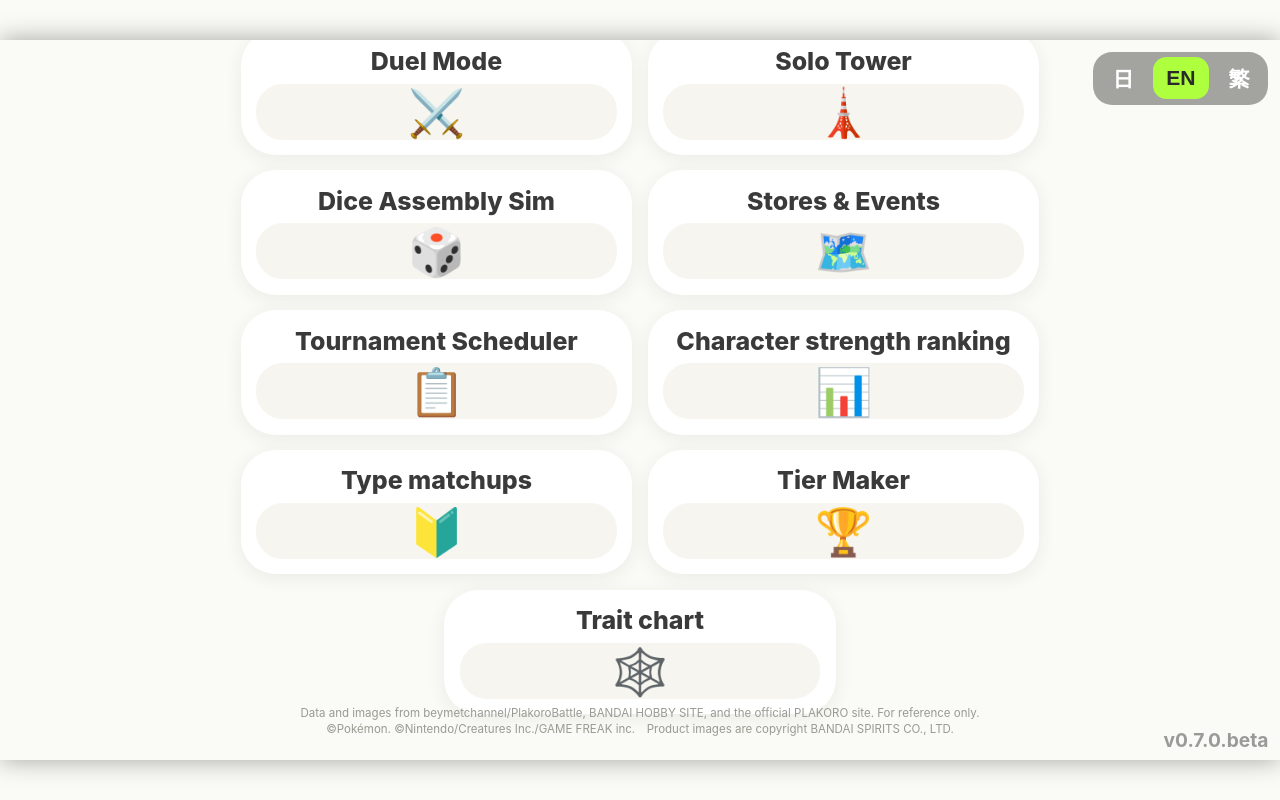
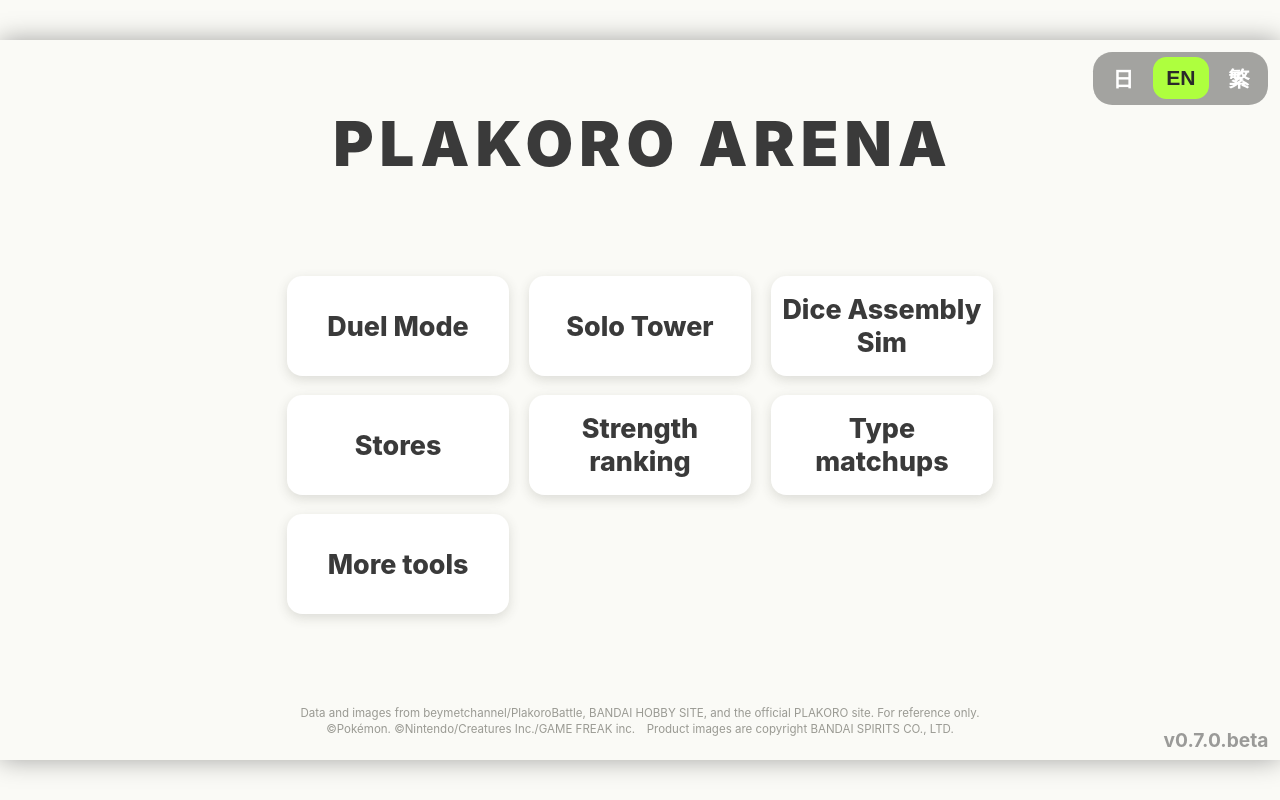
Before and after one commit to shawnlin0201/plakoro-arena, a Vue app: page / in a window 1280 px wide. Built offline with nearby package versions, Linux system fonts and the light colour scheme.

Commit message:
feat: 主選單分層與標題

```diff
--- a/src/components/ModeSelect.vue
+++ b/src/components/ModeSelect.vue
@@ -1,5 +1,7 @@
 <script setup>
 import { useI18n } from 'vue-i18n'
+
+import { computed, ref } from 'vue'
 
 const emit = defineEmits(['pick'])
 const { t } = useI18n()
@@ -11,39 +13,85 @@
 // code. Deleting the entry instead would leave its component, i18n strings and data loader with
 // no visible caller, which is how features quietly rot — this way re-enabling is one word.
 const MODES = [
-  { key: 'duel', icon: '⚔️' },
-  { key: 'solo', icon: '🗼' },
-  { key: 'diceBuilder', icon: '🎲' },
-  { key: 'storeInfo', icon: '🗺️' },
+  { key: 'duel' },
+  { key: 'solo' },
+  { key: 'diceBuilder' },
+  { key: 'storeInfo' },
   // Hidden 2026-08-28: the market data behind it isn't maintainable by hand yet — most listing
   // sources need a login to snapshot, so the figures would go stale without anyone noticing.
-  { key: 'priceLog', icon: '💰', enabled: false },
-  { key: 'tournament', icon: '📋' },
-  { key: 'tierList', icon: '📊' },
-  { key: 'typeChart', icon: '🔰' },
-  { key: 'tierMaker', icon: '🏆' },
-  { key: 'traitChart', icon: '🕸️' }
+  { key: 'priceLog', enabled: false },
+  { key: 'tierList' },
+  { key: 'typeChart' },
+  // `group` moves a mode one level down. The top level is what a player opens the app to do;
+  // these three are things an organiser or a theorycrafter comes looking for, and keeping them
+  // up front pushed the front page past the point where every card still fit.
+  { key: 'tournament', group: 'tools' },
+  { key: 'tierMaker', group: 'tools' },
+  { key: 'traitChart', group: 'tools' }
 ]
 
-const VISIBLE_MODES = MODES.filter(m => m.enabled !== false)
+const GROUPS = [{ key: 'tools' }]
+
+const openGroup = ref(null)
+
+const topLevel = computed(() => [
+  ...MODES.filter(m => m.enabled !== false && !m.group),
+  ...GROUPS.map(g => ({ ...g, isGroup: true }))
+])
+
+const groupModes = computed(() =>
+  MODES.filter(m => m.enabled !== false && m.group === openGroup.value))
+
+const cards = computed(() => (openGroup.value ? groupModes.value : topLevel.value))
+
+function pick(card) {
+  if (card.isGroup) openGroup.value = card.key
+  else emit('pick', card.key)
+}
+
+function label(card) {
+  return card.isGroup ? t('mode.group.' + card.key) : t('mode.' + card.key)
+}
+
+// The cards, split into rows here rather than left to wrap.
+//
+// Wrapping decides which card lands on which line, but gives the lines no way to share the
+// height they have: a wrapped line is as tall as its contents, so each mode added pushed the
+// last line further past the bottom of the stage — at nine it was clipped. Real rows can each
+// take `flex: 1` and divide the box between them, so the cards shrink instead.
+const COLUMNS = 3
+
+const rows = computed(() => {
+  const out = []
+  for (let i = 0; i < cards.value.length; i += COLUMNS) {
+    out.push(cards.value.slice(i, i + COLUMNS))
+  }
+  return out
+})
 </script>
 
 <template>
   <div class="board select-board mode-select">
-    <!-- Wrapping rows rather than one tall column: a single column divides the fixed stage
-         height by however many modes there are, so each new one shrinks every card until they
-         stop fitting (which is exactly what happened at five). Wrapping adds a row instead, so
-         the cards keep a workable size no matter how many there are. -->
+    <h1 class="mode-wordmark">PLAKORO ARENA</h1>
+
+    <!-- A bounded box with real rows inside it, rather than cards left to wrap. The box's
+         height is whatever the stage leaves; the rows divide it between them, so adding a mode
+         makes every card a little shorter instead of pushing the last row off the bottom. -->
     <div class="mode-grid">
-      <button
-        v-for="m in VISIBLE_MODES"
-        :key="m.key"
-        class="select-card mode-card"
-        @click="emit('pick', m.key)"
-      >
-        <span class="select-card-title mode-card-title">{{ t('mode.' + m.key) }}</span>
-        <span class="select-box mode-card-icon">{{ m.icon }}</span>
-      </button>
+      <div v-for="(row, i) in rows" :key="i" class="mode-row">
+        <button
+          v-for="c in row"
+          :key="c.key"
+          class="select-card mode-card"
+          @click="pick(c)"
+        >
+          <span class="select-card-title mode-card-title">{{ label(c) }}</span>
+        </button>
+      </div>
+    </div>
+
+    <div v-if="openGroup" class="mode-back">
+      <button class="btn secondary" @click="openGroup = null">{{ t('common.back') }}</button>
     </div>
 
     <!-- Attribution sits on the mode select rather than inside each mode: it's the one screen
@@ -63,50 +111,112 @@
   justify-content: center;
 }
 
+/* The title screen's title. Sits outside the bounded box and takes a fixed share, so the rows
+   below divide whatever is left rather than being pushed off the bottom by it.
+
+   Set large enough to read as the screen's title rather than a heading over a list. */
+.mode-wordmark {
+  flex-shrink: 0;
+  margin: 0;
+  padding: 1.75rem 0 0.75rem;
+  /* rem, not vw: the app already scales its root font with the stage, so a viewport unit
+     here would drift out of step with everything around it. */
+  font-size: 2rem;
+  font-weight: 900;
+  letter-spacing: 0.1em;
+  /* The tracking adds a trailing gap after the last letter; pulling it back keeps the mark
+     optically centred. */
+  text-indent: 0.1em;
+  line-height: 1;
+  color: var(--ink);
+  text-align: center;
+  white-space: nowrap;
+}
+
+/* The bounded box. Takes what the stage leaves, and never more. */
 .mode-grid {
+  --gap: 0.625rem;
+  /* Must stay `flex: 1`. The rows inside are `flex: 1 1 0`, which divides a definite height —
+     sizing this box to its content instead leaves them nothing to divide, which is what broke
+     the menu. The menu is kept subordinate to the title by capping the rows, not this box. */
   flex: 1;
-  /* Without this the grid refuses to shrink below its content and overflows the stage — the
+  /* Without this the box refuses to shrink below its content and overflows the stage — the
      same flex default (min-height:auto) that broke the single-column version. */
   min-height: 0;
   width: 100%;
-  max-width: 26rem;
+  max-width: 23rem;
   display: flex;
-  flex-wrap: wrap;
-  align-content: center;
+  flex-direction: column;
   justify-content: center;
-  gap: 0.5rem;
+  gap: var(--gap);
+  padding: 0.25rem 0;
+}
+
+/* One row. `flex: 1 1 0` with `min-height: 0` is what lets the rows share the box instead of
+   each insisting on its content's height — the whole reason the ninth card used to overflow. */
+/* Rows share whatever the box has. The cap is what keeps the menu subordinate to the title:
+   with only a few cards they would otherwise stretch to fill the screen again. */
+.mode-row {
+  flex: 1 1 0;
+  min-height: 0;
+  max-height: 3.25rem;
+  display: flex;
+  gap: var(--gap);
 }
 
 .mode-card {
-  /* Two per row: basis is half the track minus its share of the gap, and the matching max-width
-     stops a lone card on the last row from stretching to full width. */
-  flex: 1 1 calc(50% - 0.25rem);
-  max-width: calc(50% - 0.25rem);
+  /* Half the row, and capped there so a lone card on the last row doesn't stretch across. */
+  flex: 1 1 0;
+  /* A third of the row, so a last row holding one or two cards keeps them the same width
+     as the full rows above rather than spreading them across. */
+  max-width: calc((100% - var(--gap) * 2) / 3);
   min-width: 0;
   min-height: 0;
-  /* Caps the row height so three rows always clear the stage, while flex-basis still lets the
-     cards breathe when there are fewer of them. */
-  max-height: 5.5rem;
-  padding: 0.5rem;
-  gap: 0.25rem;
+  /* Overridden rather than changing .select-card or --radius: those are shared with every
+     other picker in the app, and only this menu's cards got smaller. */
+  border-radius: 0.5rem;
+  /* Stronger than the global --shadow. That one is tuned for large cards, where a wide soft
+     spread reads as depth; at this size it spreads further than the card itself and vanishes.
+     A tighter, darker drop keeps the cards sitting on the board. */
+  box-shadow: 0 0.125rem 0.375rem rgba(60, 60, 50, 0.16);
+  transition: box-shadow 0.12s, transform 0.1s;
+  /* The label is the whole card, so it takes the middle. */
+  display: flex;
+  align-items: center;
+  justify-content: center;
+  padding: 0.1875rem 0.375rem;
   overflow: hidden;
   cursor: pointer;
   border: none;
   font-family: inherit;
 }
-.mode-card:active { transform: scale(.97); }
+.mode-card:hover { box-shadow: 0 0.1875rem 0.5rem rgba(60, 60, 50, 0.22); }
+.mode-card:active { transform: scale(.97); box-shadow: 0 0.0625rem 0.1875rem rgba(60, 60, 50, 0.2); }
 
-.mode-card-title {
+.mode-back { flex-shrink: 0; padding-top: 0.875rem; }
+
+/* The global .btn is sized for screens whose controls are the main event. Here it sits under
+   a menu of 0.875rem labels, and at 1rem/800 in full ink it read as the heaviest thing on the
+   screen — which is what kept looking "too dark" while the fill was already almost white. */
+.mode-back .btn {
+  padding: 0.4375rem 1.125rem;
   font-size: 0.8125rem;
-  white-space: nowrap;
-  overflow: hidden;
-  text-overflow: ellipsis;
-  max-width: 100%;
+  font-weight: 700;
+  /* Colour comes from .btn.secondary; only the size is this menu's business. */
+  box-shadow: 0 0.0625rem 0.25rem rgba(0, 0, 0, 0.18);
 }
 
-.mode-card-icon {
-  font-size: 1.5rem;
-  /* Inherited from .select-box, but restated so the icon block can shrink with the card. */
-  min-height: 0;
+/* Two lines allowed before it truncates — "Character strength ranking" does not fit on one
+   at any size the card can afford, and clipping a mode's name is worse than wrapping it. */
+.mode-card-title {
+  max-width: 100%;
+  font-size: 0.875rem;
+  line-height: 1.25;
+  text-align: center;
+  display: -webkit-box;
+  -webkit-line-clamp: 2;
+  -webkit-box-orient: vertical;
+  overflow: hidden;
 }
+
 </style>
--- a/src/i18n/locales/en.json
+++ b/src/i18n/locales/en.json
@@ -114,13 +114,16 @@
     "duel": "Duel Mode",
     "solo": "Solo Tower",
     "diceBuilder": "Dice Assembly Sim",
-    "storeInfo": "Stores & Events",
+    "storeInfo": "Stores",
     "priceLog": "Market",
     "tournament": "Tournament Scheduler",
-    "tierList": "Character strength ranking",
+    "tierList": "Strength ranking",
     "typeChart": "Type matchups",
     "tierMaker": "Tier Maker",
-    "traitChart": "Trait chart"
+    "traitChart": "Trait chart",
+    "group": {
+      "tools": "More tools"
+    }
   },
   "priceLog": {
     "title": {
--- a/src/i18n/locales/ja.json
+++ b/src/i18n/locales/ja.json
@@ -114,13 +114,16 @@
     "duel": "対戦モード",
     "solo": "ソロタワー",
     "diceBuilder": "ダイス組立シミュレーター",
-    "storeInfo": "店舗＆大会情報",
+    "storeInfo": "店舗情報",
     "priceLog": "取引マーケット",
     "tournament": "トーナメント編成",
-    "tierList": "キャラ強さランキング",
+    "tierList": "強さランキング",
     "typeChart": "タイプ相性表",
     "tierMaker": "Tierメーカー",
-    "traitChart": "キャラ特性図"
+    "traitChart": "キャラ特性図",
+    "group": {
+      "tools": "その他のツール"
+    }
   },
   "priceLog": {
     "title": {
--- a/src/i18n/locales/zh-TW.json
+++ b/src/i18n/locales/zh-TW.json
@@ -114,13 +114,16 @@
     "duel": "對戰模式",
     "solo": "單人爬塔",
     "diceBuilder": "模擬組骰",
-    "storeInfo": "店家與比賽資訊",
+    "storeInfo": "店家資訊",
     "priceLog": "交易市場",
     "tournament": "賽程編排",
-    "tierList": "角色強度排行",
+    "tierList": "強度排行",
     "typeChart": "屬性克制表",
     "tierMaker": "Tier 製作器",
-    "traitChart": "角色特性分佈"
+    "traitChart": "角色特性分佈",
+    "group": {
+      "tools": "其他工具"
+    }
   },
   "priceLog": {
     "title": {
```
